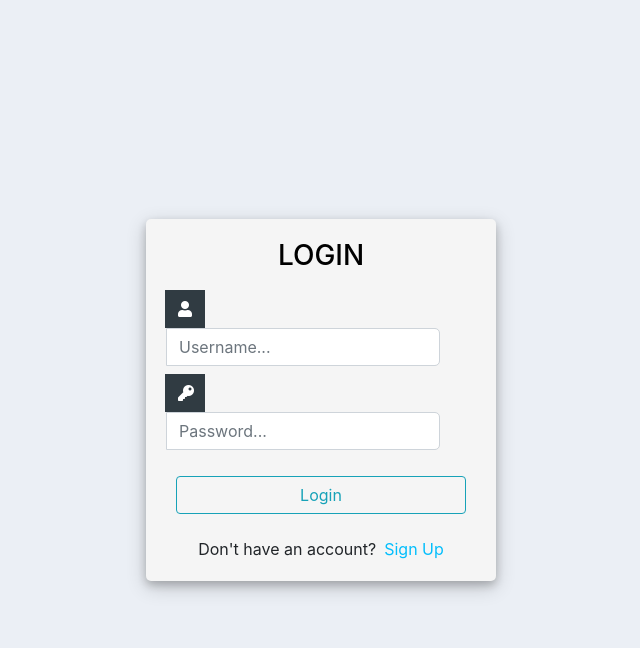
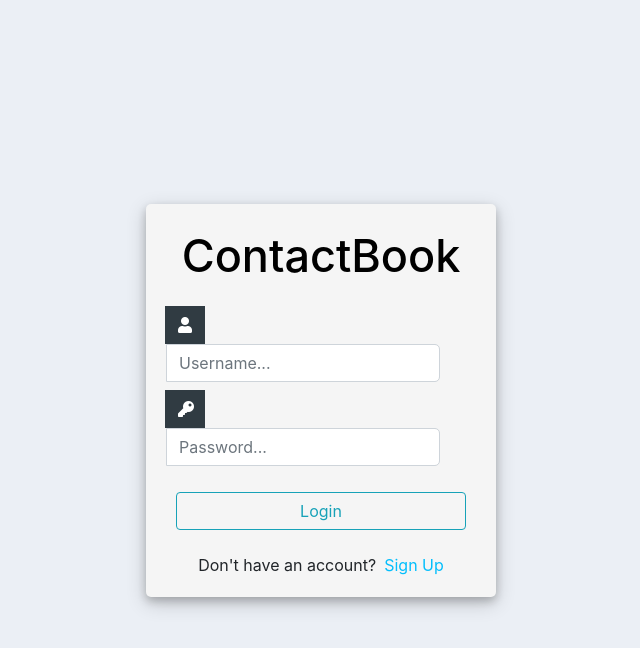
Before and after one commit to kdleijer/ContactBook, a Django app: page /accounts/login/ in a window 1280 px wide. Shown: the top 648 px of the page, without its empty margins (319-959 px from the left). Run offline with Django 4.2, Linux system fonts and the light colour scheme; some libraries are stand-ins or nearby versions.

Commit message:
UI fixes

```diff
--- a/contactbookapi/accounts/static/login_style.css
+++ b/contactbookapi/accounts/static/login_style.css
@@ -1,3 +1,12 @@
+#form-title {
+	margin-top: 5px;
+}
+h3 {
+	font-size: 45px;
+}
+.form_container {
+	margin-top: 15px;
+}
 .signin_btn {
 	width: 100%;
 	margin-top: 0;
--- a/contactbookapi/accounts/static/register_style.css
+++ b/contactbookapi/accounts/static/register_style.css
@@ -1,3 +1,6 @@
+.form_container {
+	margin-top: 10px;
+}
 .register_btn {
 	width: 100%;
 	border-radius: 0.25rem;
--- a/contactbookapi/accounts/static/style.css
+++ b/contactbookapi/accounts/static/style.css
@@ -16,9 +16,6 @@ body, html {
 	padding: 20px;
     box-shadow: 0 4px 8px 0 rgba(0, 0, 0, 0.2), 0 6px 20px 0 rgba(0, 0, 0, 0.19);
 	border-radius: 5px;
-}
-.form_container {
-	margin-top: 10px;
 }
 #form-title {
 	color: black;
--- a/contactbookapi/accounts/templates/login.html
+++ b/contactbookapi/accounts/templates/login.html
@@ -16,7 +16,7 @@
 		<div class="d-flex justify-content-center h-100">
 			<div class="user_card">
 				<div class="d-flex justify-content-center">
-					<h3 id="form-title">LOGIN</h3>
+					<h3 id="form-title">ContactBook</h3>
 				</div>
 
 				<div class="d-flex justify-content-center form_container">
--- a/contactbookapi/accounts/views.py
+++ b/contactbookapi/accounts/views.py
@@ -61,7 +61,7 @@ def logoutUser(request):
 
 @login_required(login_url='login')
 def home(request):
-    return redirect('http://localhost:3000/home/')
+    return redirect('http://localhost:3000/list/') #TODO: HOME PAGE NEEDS UI UPDATE...
 
 
 @api_view(['GET'])
--- a/src/components/About.js
+++ b/src/components/About.js
@@ -85,14 +85,14 @@ function About() {
                         Redistribution and use in source and binary forms, with or without
                         modification, are permitted provided that the following conditions are met:
 
-                        1. Redistributions of source code must retain the above copyright notice, this
+                        <br/>&nbsp;1. Redistributions of source code must retain the above copyright notice, this
                         list of conditions and the following disclaimer.
 
-                        2. Redistributions in binary form must reproduce the above copyright notice,
+                        <br/>&nbsp;2. Redistributions in binary form must reproduce the above copyright notice,
                         this list of conditions and the following disclaimer in the documentation
                         and/or other materials provided with the distribution.
 
-                        3. Neither the name of the copyright holder nor the names of its
+                        <br/>&nbsp;3. Neither the name of the copyright holder nor the names of its
                         contributors may be used to endorse or promote products derived from
                         this software without specific prior written permission.
 
```
Also changed, not shown: src/App.css (+9 -9 lines).
